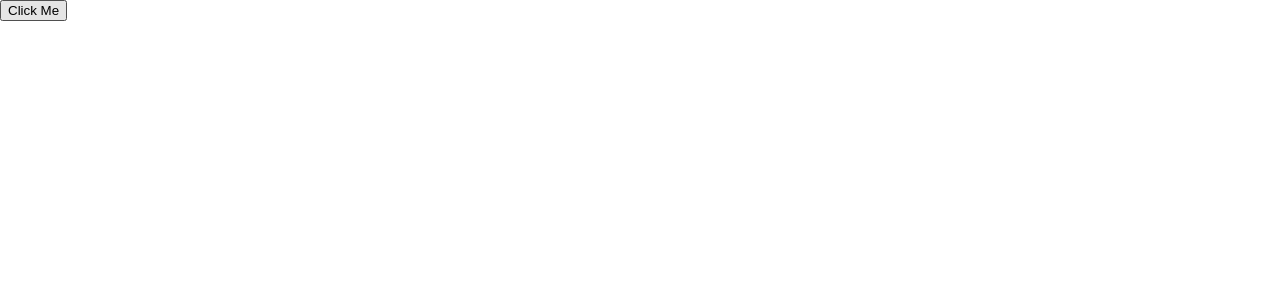
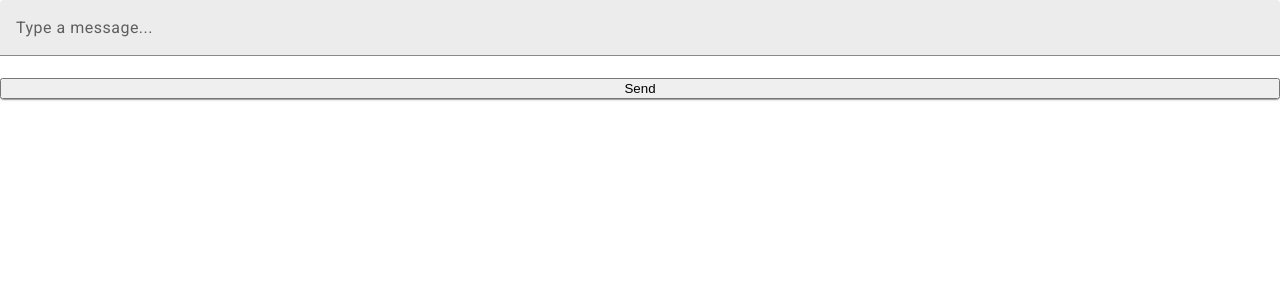
Before and after one commit to Maperti8/Llama2-custom-chatbot, an Angular app: page /chatbot in a window 1280 px wide. Before the commit this address led to /. Shown: the top 300 px of the page. Built offline with nearby package versions, Linux system fonts and the light colour scheme.

Commit message:
feat: base form setup for sending messages

```diff
--- a/src/app/app-routing.module.ts
+++ b/src/app/app-routing.module.ts
@@ -1,7 +1,12 @@
 import { NgModule } from '@angular/core';
 import { RouterModule, Routes } from '@angular/router';
+import { HomeComponent } from './home/components/home/home.component';
 
 const routes: Routes = [
+  // eager loaded components
+  { path: '', redirectTo: 'chatbot', pathMatch: 'full'},
+  { path: 'chatbot', component: HomeComponent },
+  // lazy loaded modules
   { path: 'about', loadChildren: () => import('./modules/about-module/about-module.module').then(m => m.AboutModule) },
 ];
 
--- a/src/app/app.component.html
+++ b/src/app/app.component.html
@@ -1,2 +1 @@
-<button routerLink="about">Click Me</button>
 <router-outlet></router-outlet>
--- a/src/app/home/components/home/home.component.html
+++ b/src/app/home/components/home/home.component.html
@@ -1 +1,14 @@
-<p>home works!</p>
+<mat-card class="chat-window">
+    <div class="chat-messages">
+      <div class="message user-message" *ngFor="let message of messages">
+        {{ message.user }}
+      </div>
+      <div class="message bot-message" *ngFor="let message of messages">
+        {{ message.bot }}
+      </div>
+    </div>
+    <mat-form-field>
+      <input matInput [(ngModel)]="userInput" (keyup.enter)="sendMessage()" placeholder="Type a message..." />
+    </mat-form-field>
+    <button mat-button (click)="sendMessage()">Send</button>
+  </mat-card>
--- a/src/app/home/components/home/home.component.ts
+++ b/src/app/home/components/home/home.component.ts
@@ -7,4 +7,17 @@ import { Component } from '@angular/core';
 })
 export class HomeComponent {
 
+  messages: { user: string, bot: string }[] = [];
+  userInput: string = '';
+
+  sendMessage() {
+    console.log(this.userInput)
+    const userMessage = this.userInput;
+    this.messages.push({ user: userMessage, bot: 'Loading...' });
+    this.userInput = '';
+
+    // Send userMessage to your backend and handle the bot's response in the HTTP callback.
+    // Replace 'Loading...' with the actual bot response.
+  }
+
 }
--- a/src/app/modules/material/material-module.ts
+++ b/src/app/modules/material/material-module.ts
@@ -1,11 +1,24 @@
 import { NgModule } from '@angular/core';
+import { MatInputModule } from '@angular/material/input';
+import { MatFormFieldModule } from '@angular/material/form-field';
+import { FormsModule } from '@angular/forms';
+import {MatCardModule} from '@angular/material/card';
+
+
+
+const materialComponents = [
+  FormsModule,
+  MatInputModule,
+  MatFormFieldModule,
+  MatCardModule,
+]
 
 @NgModule({
   imports: [
-
+    materialComponents
   ],
   exports: [
-
+    materialComponents
   ]
 })
 export class MaterialModule {}
```
Also changed, not shown: src/app/app.module.ts (+5 -2 lines), src/app/home/services/chatbot.service.ts (added, +9 -0 lines), src/app/init.ts (renamed from src/app/home/services/init.ts).
